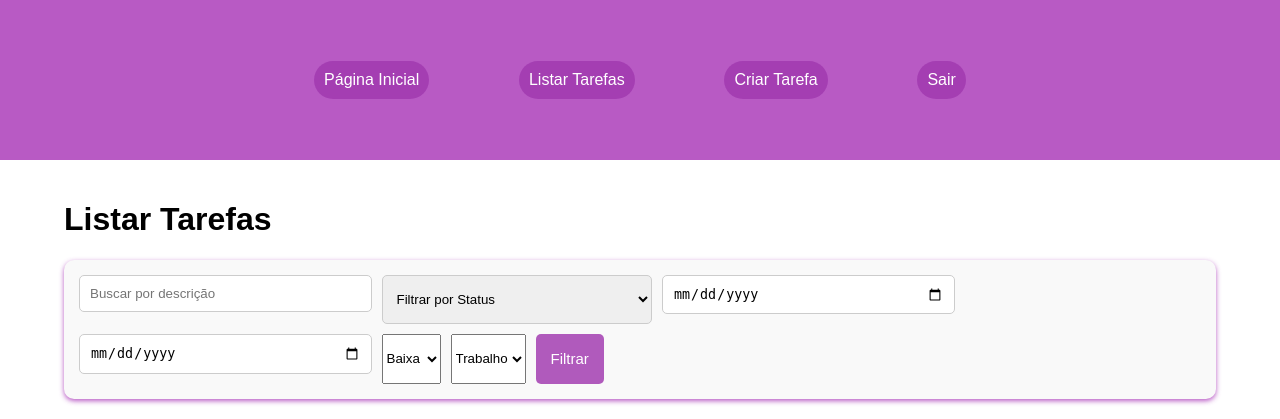
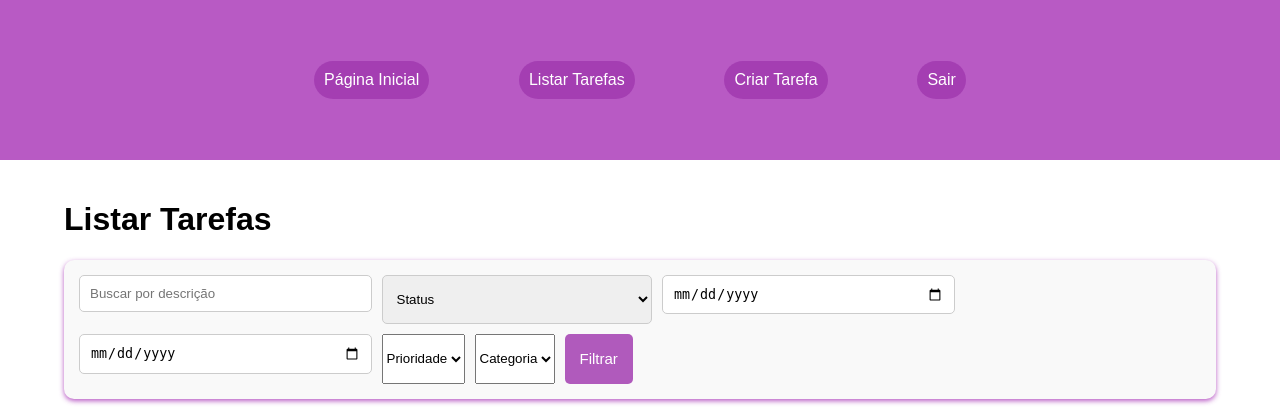
Before and after one commit to nathalylopess/Projeto-Banco-de-Dados, a Flask app: page /listar_tarefas in a window 1280 px wide. Shown: the top 419 px of the page. Run offline with Flask 3, Linux system fonts and the light colour scheme; the visitor is signed in with stand-in values (Sample User, id 1); data that the repository does not hold is empty.

Commit message:
Update listar_tarefas.html

```diff
--- a/templates/listar_tarefas.html
+++ b/templates/listar_tarefas.html
@@ -8,7 +8,7 @@
         <form class="form-filtrar" method="GET" action="{{ url_for('listar_tarefas') }}">
             <input type="text" name="descricao" placeholder="Buscar por descrição" class="input-text">
             <select name="status" class="input-select">
-                <option value="">Filtrar por Status</option>
+                <option value="">Status</option>
                 <option value="Concluída">Concluída</option>
                 <option value="Em andamento">Em andamento</option>
                 <option value="Pendente">Pendente</option>
@@ -17,12 +17,14 @@
             <input type="date" name="data_fim" class="input-date">
 
             <select name="prioridade">
+                <option value="">Prioridade</option>
                 <option value="Baixa">Baixa</option>
                 <option value="Média">Média</option>
                 <option value="Alta">Alta</option>
             </select>
 
             <select name="categoria">
+                <option value="">Categoria</option>
                 <option value="Trabalho">Trabalho</option>
                 <option value="Estudo">Estudo</option>
                 <option value="Pessoal">Pessoal</option>
```
